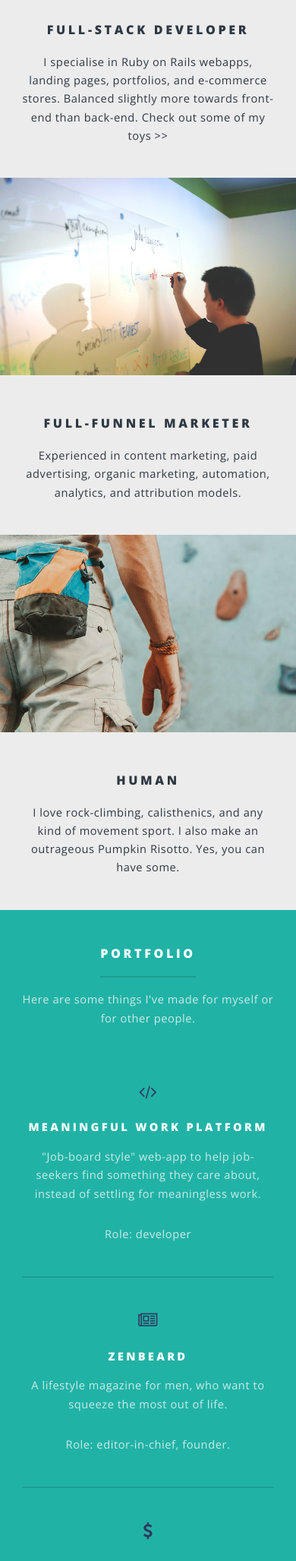
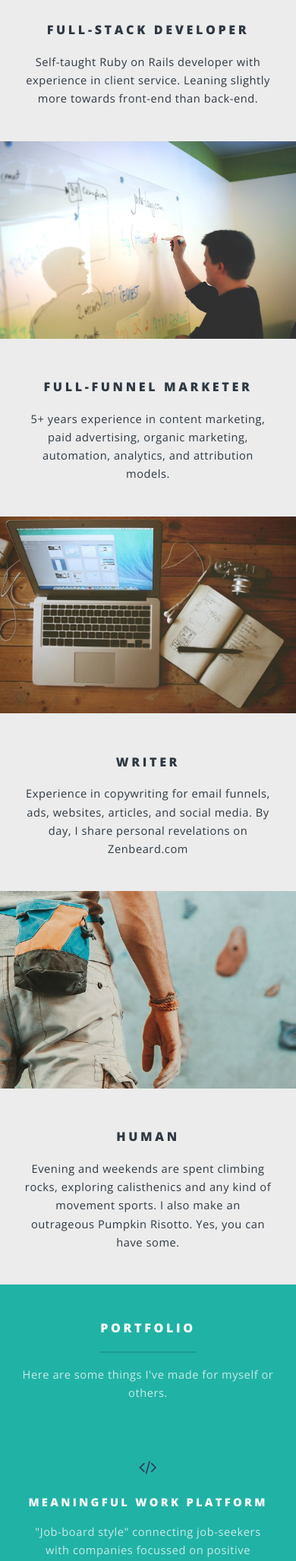
Before and after one commit to lexi89/one-page-folio, a Jekyll site: the page built from index.html, in a window 390 px wide, cut to the strip 1053-3108 px from the top of the page. Shown: the whole strip at 76% size. Built offline with Jekyll 4.4.1, drawn with Linux system fonts in a browser that asks for light colours; some of the changed text lies outside the part shown.

Commit message:
final copy

```diff
--- a/css/main.scss
+++ b/css/main.scss
@@ -1845,7 +1845,14 @@
 		background-color: #ECECEC;
 	}
 
+
 	.cta-header {
 		text-align: right;
 		margin-right: 20px;
 	}
+
+	@media screen and (max-width: 980px){
+		.cta-header {
+			text-align: center;
+		}
+	}
--- a/index.html
+++ b/index.html
@@ -28,21 +28,31 @@
 				<!-- Two -->
 					<section id="two" class="wrapper alt style2">
 						<section class="spotlight" id ="spotlight-fixed">
-							<div class="image"><img src="images/pic01.jpg" alt="" /></div><div class="content">
+							<div class="image"><img src="images/pic01.jpg" alt="" /></div>
+							<div class="content">
 								<h2 id = "section-header">Full-stack Developer</h2>
-								<p>I specialise in Ruby on Rails webapps, landing pages, portfolios, and <br>e-commerce stores. Balanced slightly more towards front-end than back-end. Check out some of my toys >></p>
+								<p>Self-taught Ruby on Rails developer with experience in client service. Leaning slightly more towards front-end than back-end.</p>
 							</div>
 						</section>
 						<section class="spotlight" id ="spotlight-fixed">
-							<div class="image"><img src="images/pic02.jpg" alt="" /></div><div class="content">
+							<div class="image"><img src="images/pic02.jpg" alt="" /></div>
+							<div class="content">
 								<h2 id = "section-header">Full-funnel Marketer</h2>
-								<p>Experienced in content marketing, paid advertising, organic marketing, automation, analytics, and attribution models.</p>
+								<p>5+ years experience in content marketing, paid advertising, organic marketing, automation, analytics, and attribution models.</p>
 							</div>
 						</section>
 						<section class="spotlight" id ="spotlight-fixed">
-							<div class="image"><img src="images/man_hand.jpg" alt="" /></div><div class="content">
+							<div class="image"><img src="images/writer.jpg" alt="" /></div>
+							<div class="content">
+								<h2 id = "section-header">Writer</h2>
+								<p>Experience in copywriting for email funnels, ads, websites,  articles, and social media. By day, I share personal revelations on Zenbeard.com </p>
+							</div>
+						</section>
+						<section class="spotlight" id ="spotlight-fixed">
+							<div class="image"><img src="images/man_hand.jpg" alt="" /></div>
+							<div class="content">
 								<h2 id = "section-header">Human</h2>
-								<p>I love rock-climbing, calisthenics, and any kind of movement sport. I also make an outrageous Pumpkin Risotto. Yes, you can have some.</p>
+								<p>Evening and weekends are spent climbing rocks, exploring calisthenics and any kind of movement sports. I also make an outrageous Pumpkin Risotto. Yes, you can have some.</p>
 							</div>
 						</section>
 					</section>
@@ -52,32 +62,32 @@
 						<div class="inner">
 							<header class="major">
 								<h2>Portfolio</h2>
-								<p>Here are some things I've made for myself or for other people.</p>
+								<p>Here are some things I've made for myself or others.</p>
 							</header>
 							<ul class="features">
 								<li class="icon fa-code">
 									<h3>Meaningful work platform</h3>
-									<p>"Job-board style" web-app to help job-seekers find something they care about, instead of settling for meaningless work.</p><p>Role: developer</p>
+									<p>"Job-board style" connecting job-seekers with companies focussed on positive missions.</p><p>Role: developer</p>
 								</li>
 								<li class="icon fa-newspaper-o">
-									<h3>Zenbeard</h3>
-									<p>A lifestyle magazine for men, who want to squeeze the most out of life.</p><p>Role: editor-in-chief, founder.</p>
+									<h3>Zenbeard<br><br></h3>
+									<p>A lifestyle magazine for men. Focus on self-developement, body, and food. </p><p>Role: editor-in-chief, founder</p>
 								</li>
 								<li class="icon fa-usd">
-									<h3>Xero Gravity — free classes</h3>
-									<p>Promoting fitness classes at a newly-opened climbing gym in Kuala Lumpur.</p><p> Role: developer, marketer </p>
+									<h3>Xero Gravity Rock Gym — free classes</h3>
+									<p>Bringing new customers to a newly opened climbing gym in Kuala Lumpur.</p><p> Role: developer, marketer </p>
 								</li>
 								<li class="icon fa-line-chart">
-									<h3>Mindvalley Academy blog</h3>
-									<p>Lifestyle blog averaging 250,000 unique users / month. </p><p>Role: editor-in-chief, marketer, webmaster.</p>
+									<h3>Mindvalley Academy <br> <br></h3>
+									<p>Lifestyle blog averaging 250,000 unique users / month. </p><br><p>Role: editor-in-chief, marketer, webmaster</p>
 								</li>
 								<li class="icon fa-heart-o">
-									<h3>Aenean Primis</h3>
-									<p>Augue consectetur sed interdum imperdiet et ipsum. Mauris lorem tincidunt nullam amet leo Aenean ligula consequat consequat.</p>
+									<a href = "http://www.squeezyapp.co.uk/"><h3>Squeezy</h3></a>
+									<p>Medical app designed by physiotherapists to help Women and Men with pelvic floor muscle exercises.</p><p>Role: project manager</p>
 								</li>
-								<li class="icon fa-flag-o">
-									<h3>Tortor Ut</h3>
-									<p>Augue consectetur sed interdum imperdiet et ipsum. Mauris lorem tincidunt nullam amet leo Aenean ligula consequat consequat.</p>
+								<li class="icon fa-heart-o">
+									<h3>Finerminds</h3>
+									<p>Lifestyle magazine and facebook community with over 500,000 active users.</p> <br><p>Role: developer, marketer, </p>
 								</li>
 							</ul>
 						</div>
```
Also changed, not shown: images/writer.jpg (added), 4 other files.
